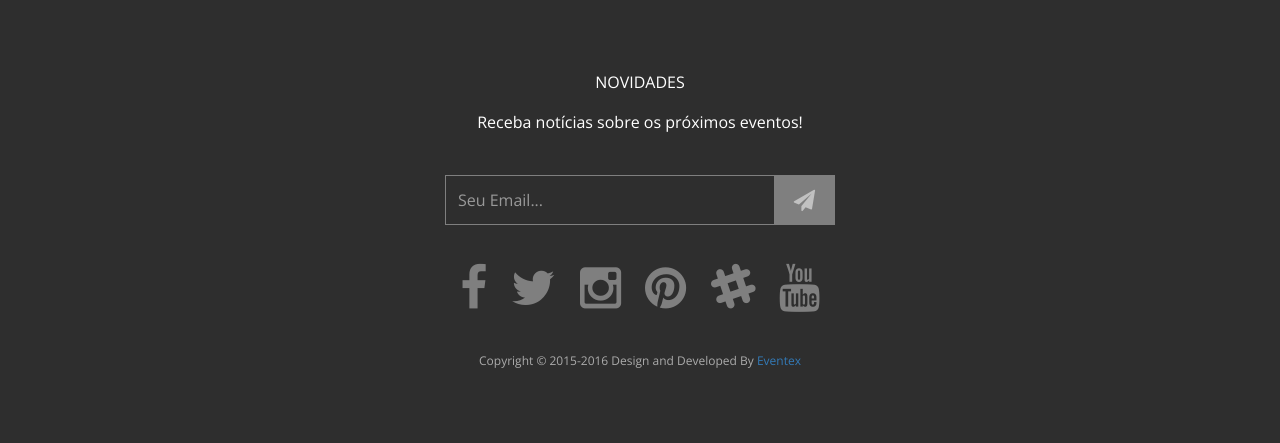
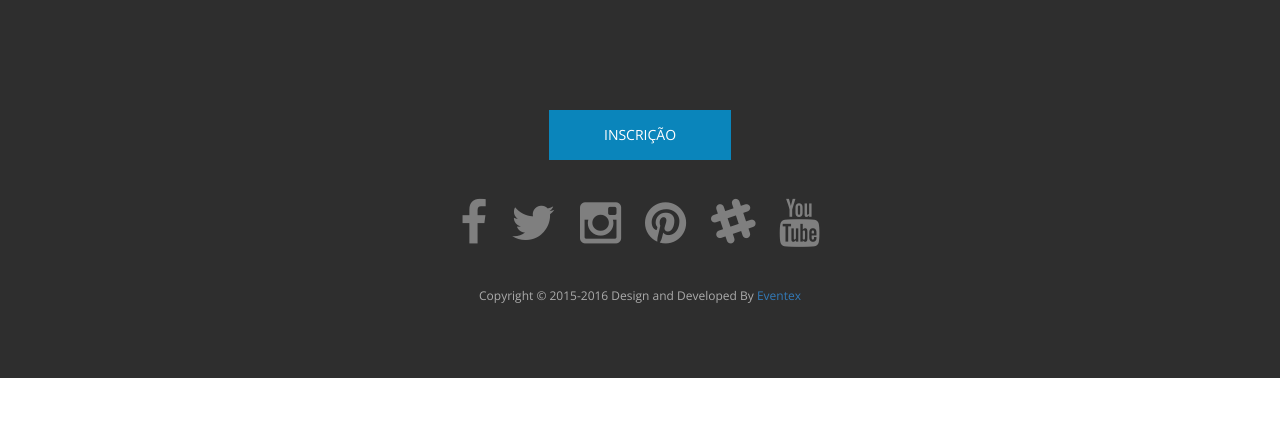
Before and after one commit to rg3915/wttd2, a Django app: page / in a window 1280 px wide. Shown: the part 3867-4310 px from the top of the page. After the commit the page ends 4245 px from the top, so only its background shows below. Run offline with Django 3.2, Linux system fonts and the light colour scheme; some libraries are stand-ins or nearby versions.

Commit message:
fix style of subscription form

```diff
--- a/eventex/core/templates/index.html
+++ b/eventex/core/templates/index.html
@@ -119,7 +119,7 @@
                             <div class="caption-content">
                                 <h2 class="animated fadeInDown">Bem vindo ao Eventex!</h2>
                                 <span class="animated fadeInDown">Prazer em conhecê-lo</span>
-                                <a href="#footer" class="btn btn-blue btn-effect">Junte-se a nós</a>
+                                <a href="{% url 'subscribe' %}" class="btn btn-blue btn-effect">Junte-se a nós</a>
                             </div>
                         </div>
 
@@ -132,7 +132,7 @@
                             <div class="caption-content">
                                 <h2>Eventex</h2>
                                 <span>Conheça os maiores eventos do Brasil</span>
-                                <a href="#footer" class="btn btn-blue btn-effect">Junte-se a nós</a>
+                                <a href="{% url 'subscribe' %}" class="btn btn-blue btn-effect">Junte-se a nós</a>
                             </div>
                         </div>
 
@@ -145,7 +145,7 @@
                             <div class="caption-content">
                                 <h2>Supreenda-se</h2>
                                 <span>Surpreenda-se com nossas instalações.</span>
-                                <a href="#footer" class="btn btn-blue btn-effect">Junte-se a nós</a>
+                                <a href="{% url 'subscribe' %}" class="btn btn-blue btn-effect">Junte-se a nós</a>
                             </div>
                         </div>
 
@@ -158,7 +158,7 @@
                             <div class="caption-content">
                                 <h2>Ambientes para todos os gostos</h2>
                                 <span>Temos salas equipadas com todos os recursos tecnológicos.</span>
-                                <a href="#footer" class="btn btn-blue btn-effect">Junte-se a nós</a>
+                                <a href="{% url 'subscribe' %}" class="btn btn-blue btn-effect">Junte-se a nós</a>
                             </div>
                         </div>
 
@@ -171,7 +171,7 @@
                             <div class="caption-content">
                                 <h2>Sinta-se em casa</h2>
                                 <span>Queremos que você se sinta em casa, totalmente confortável.</span>
-                                <a href="#footer" class="btn btn-blue btn-effect">Junte-se a nós</a>
+                                <a href="{% url 'subscribe' %}" class="btn btn-blue btn-effect">Junte-se a nós</a>
                             </div>
                         </div>
 
@@ -184,7 +184,7 @@
                             <div class="caption-content">
                                 <h2>Você Satisfeito</h2>
                                 <span>Nós sempre nos preocupamos com você</span>
-                                <a href="#footer" class="btn btn-blue btn-effect">Junte-se a nós</a>
+                                <a href="{% url 'subscribe' %}" class="btn btn-blue btn-effect">Junte-se a nós</a>
                             </div>
                         </div>
 
@@ -251,7 +251,7 @@
                                     Reunindo profissionais e entusiastas dos quatro cantos do planeta,
                                     o Eventex é o lugar onde você precisa estar.</p>
 						     	 </div>
-						       	<a href="#footer" class="btn btn-border btn-effect pull-right">Garanta sua vaga!</a>
+						       	<a href="{% url 'subscribe' %}" class="btn btn-border btn-effect pull-right">Garanta sua vaga!</a>
 						    </div>
 						</div>
 					</div>
@@ -674,19 +674,20 @@
 			<div class="row text-center">
 				<div class="footer-content">
 					<div class="wow animated fadeInDown">
-						<p>Novidades</p>
-						<p>Receba notícias sobre os próximos eventos!</p>
+						<!-- <p>Inscrição</p> -->
+						<!-- <p>Receba notícias sobre os próximos eventos!</p> -->
 					</div>
-					<form action="." method="POST" class="subscribe-form wow animated fadeInUp">
+                    <a href="{% url 'subscribe' %}" class="btn btn-blue btn-effect">Inscrição</a>
+					<!-- <form action="." method="POST" class="subscribe-form wow animated fadeInUp">
 						<div class="input-field">
 							{% csrf_token %}
-                            <input name="from_email" type="email" class="subscribe form-control" placeholder="Seu Email...">
+                            <input name="from_email" type="email" class="subscribe form-control" placeholder="Seu Email..."> -->
                             <!-- Button trigger modal -->
-                            <button type="submit" class="submit-icon" data-toggle="modal" data-target="#myModal">
+                            <!-- <button type="submit" class="submit-icon" data-toggle="modal" data-target="#myModal">
                                 <i class="fa fa-paper-plane fa-lg"></i>
                             </button>
                         </div>
-                    </form>
+                    </form> -->
 					<div class="footer-social">
 						<ul>
 							<li class="wow animated zoomIn"><a href="https://www.facebook.com"><i class="fa fa-facebook fa-3x"></i></a></li>
--- a/eventex/urls.py
+++ b/eventex/urls.py
@@ -6,8 +6,6 @@ import eventex.subscriptions.views as s
 urlpatterns = [
     url(r'^$', v.home, name='home'),
     url(r'^email/$', v.sendemail, name='sendemail'),
-    url(r'^email/subscribe$', v.subscribe, name='subscribe'),
-
     url(r'^inscricao/$', s.subscribe, name='subscribe'),
 
     url(r'^admin/', admin.site.urls),
```
Also changed, not shown: eventex/subscriptions/templates/subscriptions/subscription_form.html (+9 -6 lines), eventex/core/static/css/basalstyle/style.min.css.
